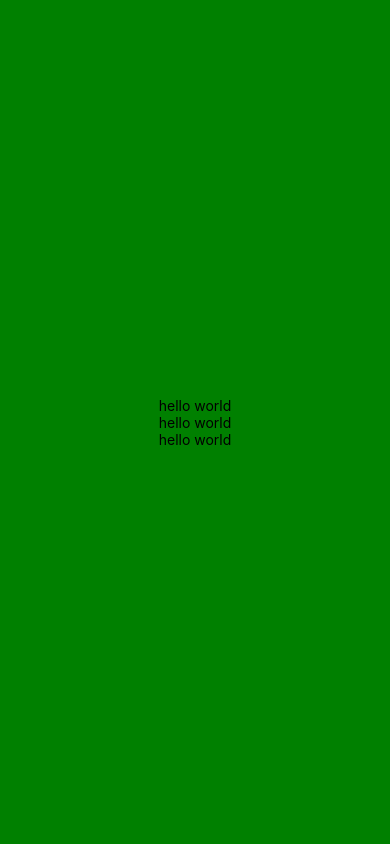
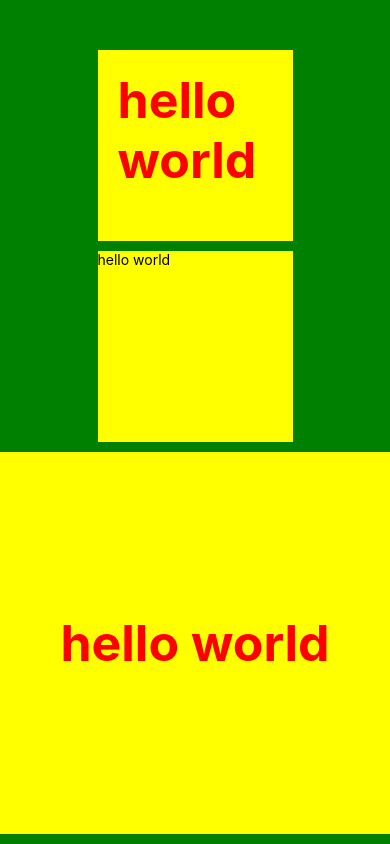
Before and after one commit to scl2589/react-native, a React Native app in the folder react_native_01/: screen / in a window 390 px wide. Built offline with nearby package versions, Linux system fonts and the light colour scheme.

Commit message:
Add styles - multiple styles

```diff
--- a/react_native_01/App.js
+++ b/react_native_01/App.js
@@ -38,14 +38,14 @@
 
       // Class Style
       <View style={styles.mainView}>
-        <View>
+        <View style={styles.subView}>
+          <Text style={styles.mainText}>hello world</Text>
+        </View>
+        <View style={styles.subView}>
           <Text>hello world</Text>
         </View>
-        <View>
-          <Text>hello world</Text>
-        </View>
-        <View>
-          <Text>hello world</Text>
+        <View style={styles.anotherSubView}>
+          <Text style={styles.mainText}>hello world</Text>
         </View>
       </View>
     )
@@ -58,8 +58,29 @@
     // VIew가 2개인데 하나는 flex가 1이고, 다른하나는 3이라면, 하나는 1/4만큼, 다른 하나는 3/4만큼 화면의 영역을 차지한다.
     flex: 1,
     backgroundColor: 'green',
+    paddingTop: 50,
     alignItems: 'center',
     justifyContent: 'center'
+  },
+  subView: {
+    flex: 1,
+    backgroundColor: 'yellow',
+    marginBottom: 10,
+    width: '50%'
+  },
+  anotherSubView: {
+    flex: 2,
+    backgroundColor: 'yellow',
+    marginBottom: 10,
+    width: '100%',
+    alignItems: 'center',
+    justifyContent: 'center'
+  },
+  mainText: {
+    fontSize: 50,
+    fontWeight: 'bold',
+    color: 'red',
+    padding: 20
   }
 })
 
```
